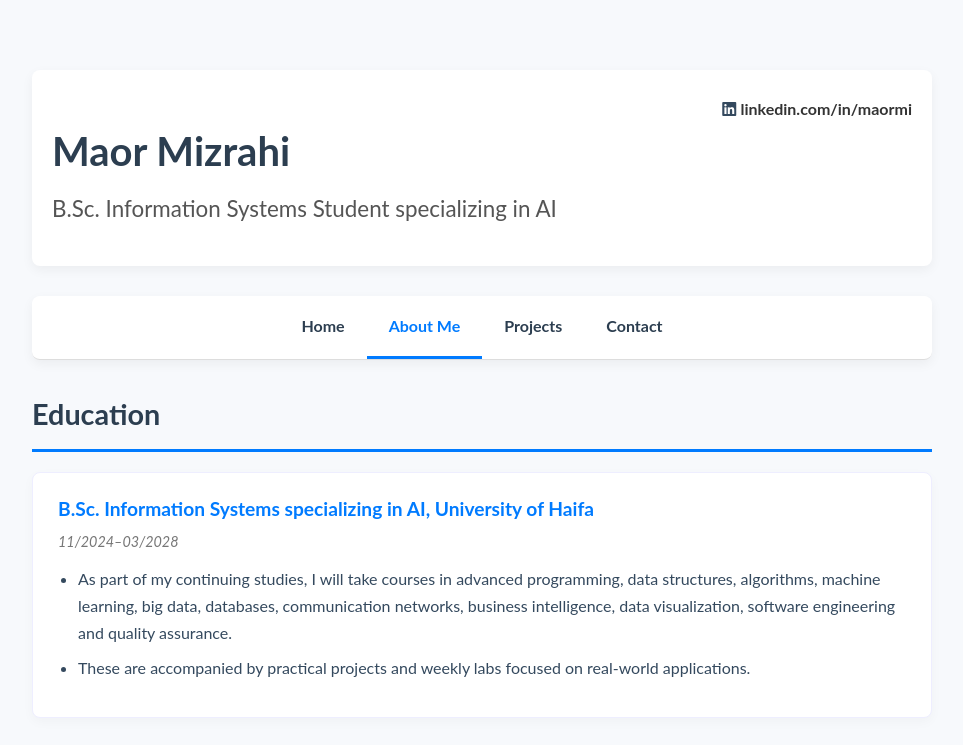
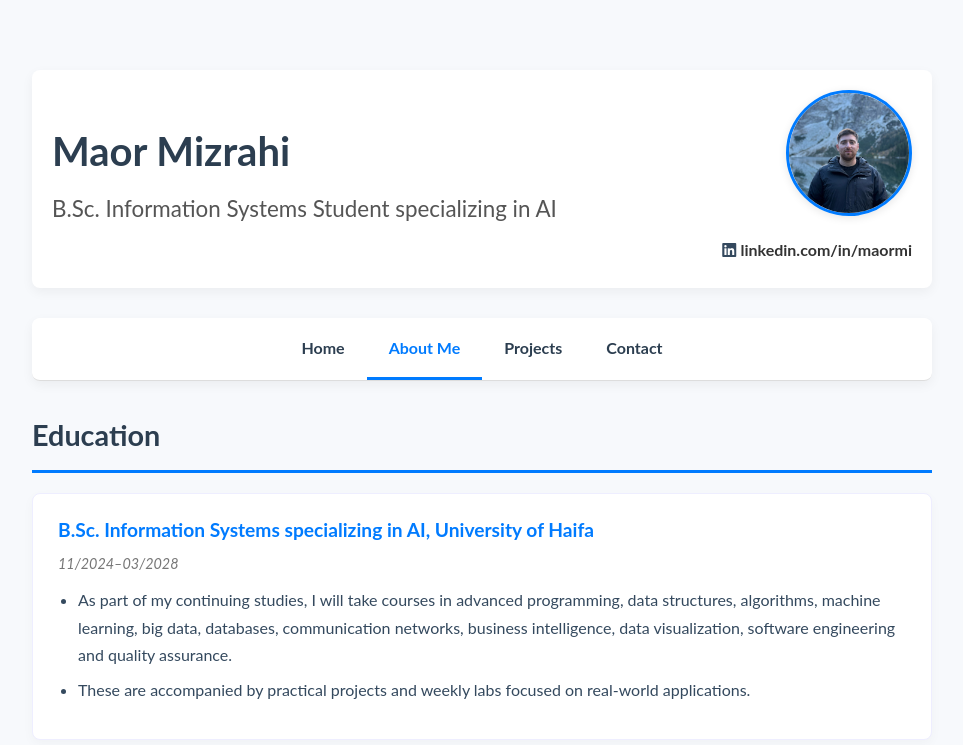
Before and after one commit to maormi23/.github.io, a plain HTML site: page about.html in a window 1280 px wide. Shown: the top 745 px of the page, without its empty margins (158-1121 px from the left). Drawn offline with Linux system fonts and the light colour scheme.

Commit message:
Update about.html

```diff
--- a/about.html
+++ b/about.html
@@ -9,13 +9,17 @@
 </head>
 <body>
     <div class="container" dir="ltr">
-        <header class="header">
+<header class="header">
             <div class="header-text">
                 <h1>Maor Mizrahi</h1>
                 <h2>B.Sc. Information Systems Student specializing in AI</h2>
             </div>
-            <div class="contact-info">
-                <p><i class="fab fa-linkedin"></i> <a href="https://linkedin.com/in/maormi" target="_blank">linkedin.com/in/maormi</a></p>
+
+            <div class="header-right">
+                <img src="profile.jpg" alt="Maor Mizrahi" class="profile-pic">
+                <div class="contact-info">
+                    <p><i class="fab fa-linkedin"></i> <a href="https://linkedin.com/in/maormi" target="_blank">linkedin.com/in/maormi</a></p>
+                </div>
             </div>
         </header>
 
```
